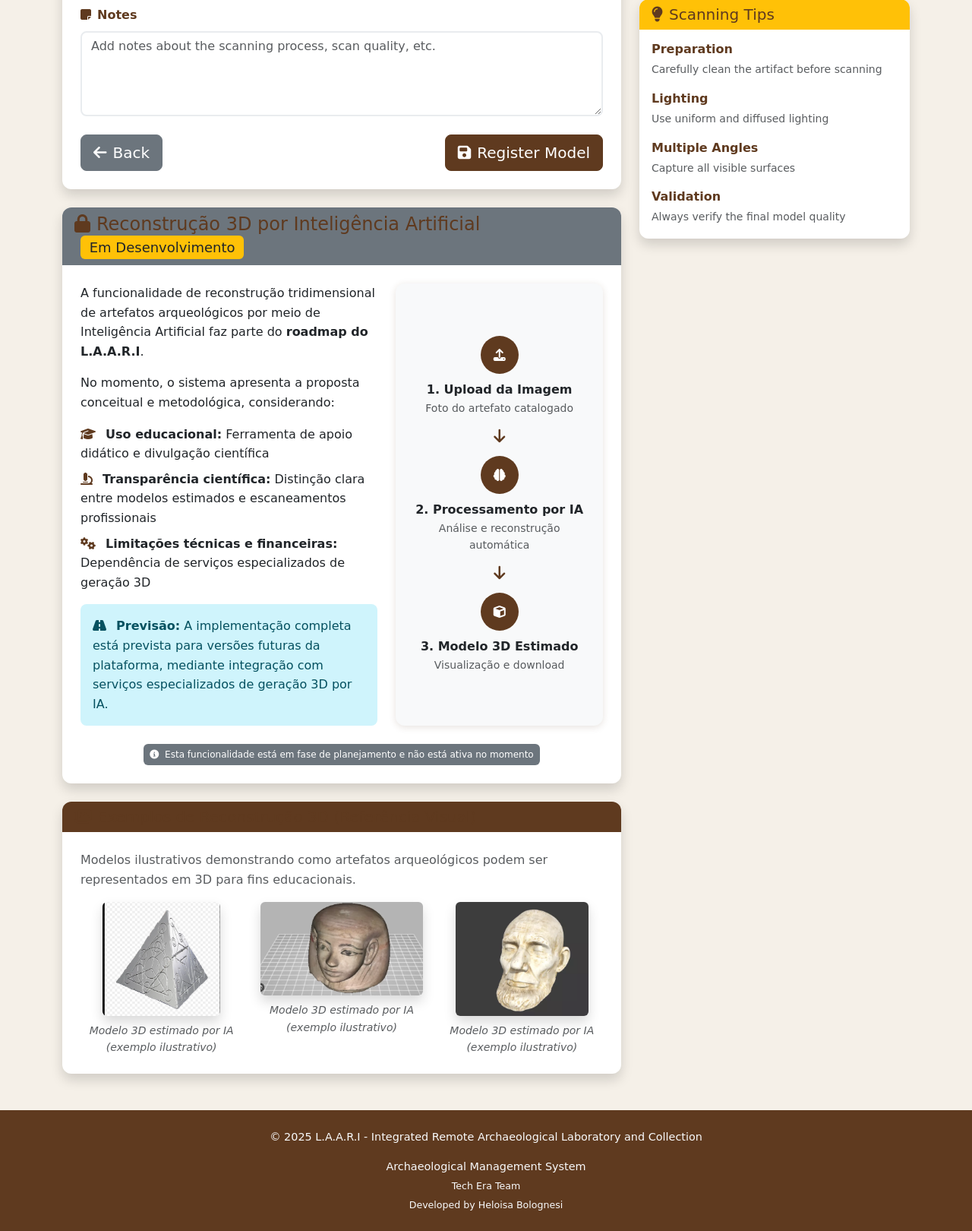
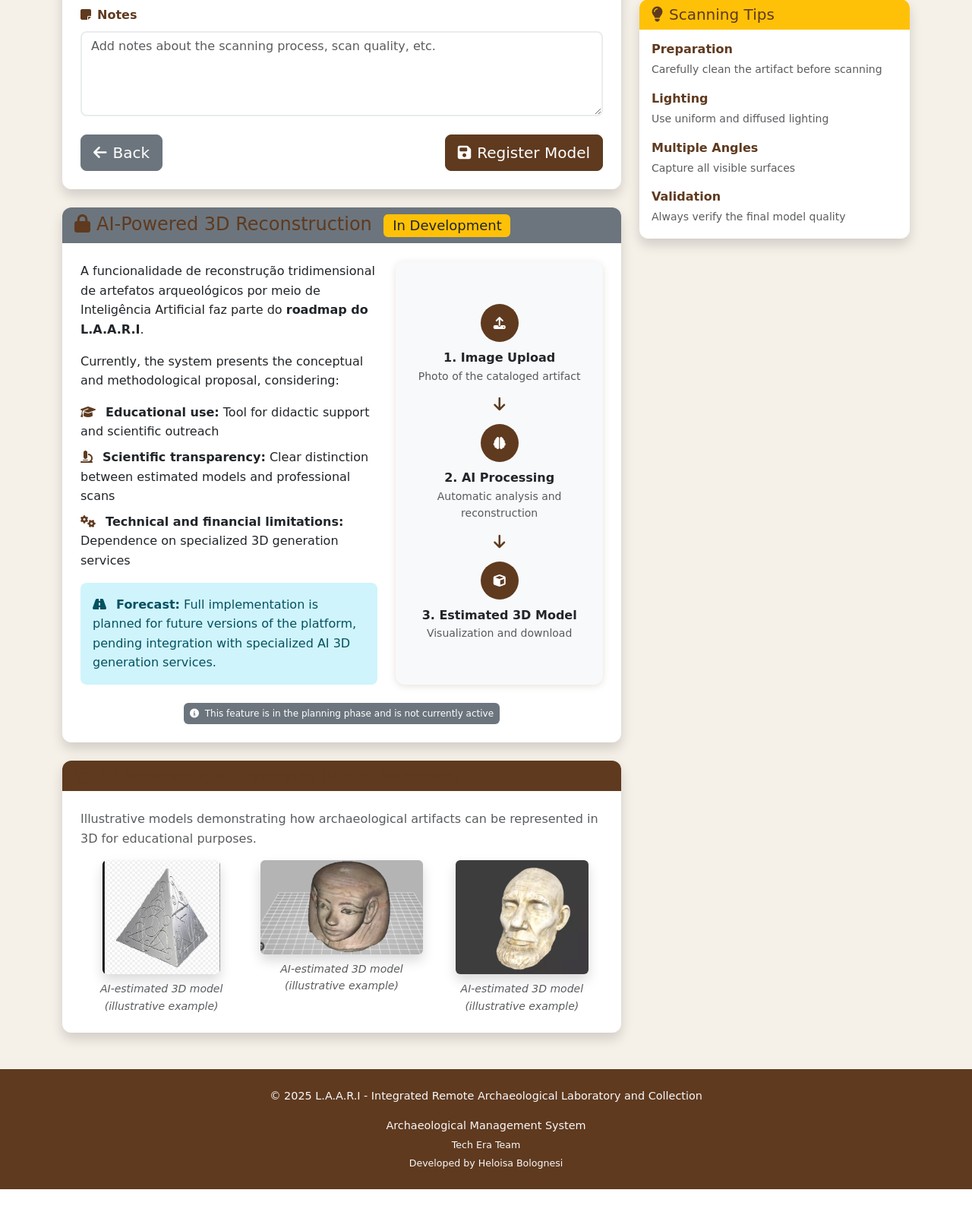
Before and after one commit to heloisabolognesi/teste22, a Flask app: page /scanner_3d in a window 1280 px wide. Shown: the part 585-2205 px from the top of the page at 76% size. After the commit the page ends 2150 px from the top, so only its background shows below. Run offline with Flask 3, Linux system fonts and the light colour scheme; the visitor is signed in with stand-in values (Sample User, id 1); data that the repository does not hold is empty; some libraries are stand-ins or nearby versions; some web fonts are replaced.

Commit message:
Add translations for the AI 3D reconstruction section
Add i18n keys and update template to support multiple languages for the AI 3D reconstruction section in scanner_3d.html.

Replit-Commit-Author: Agent
Replit-Commit-Session-Id: 91bfc21d-135f-4f37-bb75-e9b5d890c340
Replit-Commit-Checkpoint-Type: full_checkpoint
Replit-Commit-Event-Id: df0deb43-503e-4d54-a420-6112878a08f6
Replit-Commit-Screenshot-Url: https://storage.googleapis.com/screenshot-production-us-central1/86f88c59-1b27-4410-98b4-2d7b6d49d99b/91bfc21d-135f-4f37-bb75-e9b5d890c340/JEI2CvT

```diff
--- a/templates/scanner_3d.html
+++ b/templates/scanner_3d.html
@@ -102,35 +102,35 @@
         <div class="card border-0 shadow mt-4">
             <div class="card-header bg-secondary text-white">
                 <h4 class="mb-0">
-                    <i class="fas fa-lock me-2"></i>Reconstrução 3D por Inteligência Artificial
-                    <span class="badge bg-warning text-dark ms-2">Em Desenvolvimento</span>
+                    <i class="fas fa-lock me-2"></i><span data-i18n="ai3d_dev_title">Reconstrução 3D por Inteligência Artificial</span>
+                    <span class="badge bg-warning text-dark ms-2" data-i18n="ai3d_dev_badge">Em Desenvolvimento</span>
                 </h4>
             </div>
             <div class="card-body p-4">
                 <div class="row">
                     <div class="col-md-7">
-                        <p class="mb-3">
+                        <p class="mb-3" data-i18n-html="ai3d_dev_intro">
                             A funcionalidade de reconstrução tridimensional de artefatos arqueológicos por meio de
                             Inteligência Artificial faz parte do <strong>roadmap do L.A.A.R.I</strong>.
                         </p>
-                        <p class="mb-3">No momento, o sistema apresenta a proposta conceitual e metodológica, considerando:</p>
+                        <p class="mb-3" data-i18n="ai3d_dev_context">No momento, o sistema apresenta a proposta conceitual e metodológica, considerando:</p>
                         <ul class="list-unstyled mb-3">
                             <li class="mb-2">
                                 <i class="fas fa-graduation-cap text-archaeological me-2"></i>
-                                <strong>Uso educacional:</strong> Ferramenta de apoio didático e divulgação científica
+                                <strong data-i18n="ai3d_dev_edu_title">Uso educacional:</strong> <span data-i18n="ai3d_dev_edu_desc">Ferramenta de apoio didático e divulgação científica</span>
                             </li>
                             <li class="mb-2">
                                 <i class="fas fa-microscope text-archaeological me-2"></i>
-                                <strong>Transparência científica:</strong> Distinção clara entre modelos estimados e escaneamentos profissionais
+                                <strong data-i18n="ai3d_dev_transparency_title">Transparência científica:</strong> <span data-i18n="ai3d_dev_transparency_desc">Distinção clara entre modelos estimados e escaneamentos profissionais</span>
                             </li>
                             <li class="mb-2">
                                 <i class="fas fa-cogs text-archaeological me-2"></i>
-                                <strong>Limitações técnicas e financeiras:</strong> Dependência de serviços especializados de geração 3D
+                                <strong data-i18n="ai3d_dev_limitations_title">Limitações técnicas e financeiras:</strong> <span data-i18n="ai3d_dev_limitations_desc">Dependência de serviços especializados de geração 3D</span>
                             </li>
                         </ul>
                         <div class="alert alert-info mb-0">
                             <i class="fas fa-road me-2"></i>
-                            <strong>Previsão:</strong> A implementação completa está prevista para versões futuras da plataforma, mediante integração com serviços especializados de geração 3D por IA.
+                            <strong data-i18n="ai3d_dev_forecast_title">Previsão:</strong> <span data-i18n="ai3d_dev_forecast_desc">A implementação completa está prevista para versões futuras da plataforma, mediante integração com serviços especializados de geração 3D por IA.</span>
                         </div>
                     </div>
 
@@ -141,24 +141,24 @@
                                     <div class="rounded-circle bg-archaeological text-white d-inline-flex align-items-center justify-content-center mb-2" style="width: 50px; height: 50px;">
                                         <i class="fas fa-upload"></i>
                                     </div>
-                                    <div class="fw-bold">1. Upload da Imagem</div>
-                                    <div class="small text-muted">Foto do artefato catalogado</div>
+                                    <div class="fw-bold" data-i18n="ai3d_dev_step1_title">1. Upload da Imagem</div>
+                                    <div class="small text-muted" data-i18n="ai3d_dev_step1_desc">Foto do artefato catalogado</div>
                                 </div>
                                 <i class="fas fa-arrow-down text-archaeological fs-5 mb-3"></i>
                                 <div class="workflow-step text-center mb-3">
                                     <div class="rounded-circle bg-archaeological text-white d-inline-flex align-items-center justify-content-center mb-2" style="width: 50px; height: 50px;">
                                         <i class="fas fa-brain"></i>
                                     </div>
-                                    <div class="fw-bold">2. Processamento por IA</div>
-                                    <div class="small text-muted">Análise e reconstrução automática</div>
+                                    <div class="fw-bold" data-i18n="ai3d_dev_step2_title">2. Processamento por IA</div>
+                                    <div class="small text-muted" data-i18n="ai3d_dev_step2_desc">Análise e reconstrução automática</div>
                                 </div>
                                 <i class="fas fa-arrow-down text-archaeological fs-5 mb-3"></i>
                                 <div class="workflow-step text-center">
                                     <div class="rounded-circle bg-archaeological text-white d-inline-flex align-items-center justify-content-center mb-2" style="width: 50px; height: 50px;">
                                         <i class="fas fa-cube"></i>
                                     </div>
-                                    <div class="fw-bold">3. Modelo 3D Estimado</div>
-                                    <div class="small text-muted">Visualização e download</div>
+                                    <div class="fw-bold" data-i18n="ai3d_dev_step3_title">3. Modelo 3D Estimado</div>
+                                    <div class="small text-muted" data-i18n="ai3d_dev_step3_desc">Visualização e download</div>
                                 </div>
                             </div>
                         </div>
@@ -168,7 +168,7 @@
                 <div class="text-center mt-4">
                     <span class="badge bg-secondary p-2">
                         <i class="fas fa-info-circle me-1"></i>
-                        Esta funcionalidade está em fase de planejamento e não está ativa no momento
+                        <span data-i18n="ai3d_dev_inactive_notice">Esta funcionalidade está em fase de planejamento e não está ativa no momento</span>
                     </span>
                 </div>
             </div>
@@ -177,11 +177,11 @@
         <div class="card border-0 shadow mt-4">
             <div class="card-header bg-archaeological text-white">
                 <h5 class="mb-0">
-                    <i class="fas fa-images me-2"></i>Exemplos de Reconstrução 3D (Referência Visual)
+                    <i class="fas fa-images me-2"></i><span data-i18n="ai3d_examples_title">Exemplos de Reconstrução 3D (Referência Visual)</span>
                 </h5>
             </div>
             <div class="card-body p-4">
-                <p class="text-muted mb-3">
+                <p class="text-muted mb-3" data-i18n="ai3d_examples_desc">
                     Modelos ilustrativos demonstrando como artefatos arqueológicos podem ser representados em 3D para fins educacionais.
                 </p>
                 <div class="row justify-content-center g-4">
@@ -191,7 +191,7 @@
                                  class="img-fluid rounded shadow"
                                  alt="Modelo 3D estimado por IA (exemplo ilustrativo)"
                                  style="max-height: 150px; object-fit: contain; background-color: #f8f9fa;">
-                            <div class="small text-muted mt-2"><em>Modelo 3D estimado por IA (exemplo ilustrativo)</em></div>
+                            <div class="small text-muted mt-2"><em data-i18n="ai3d_examples_caption">Modelo 3D estimado por IA (exemplo ilustrativo)</em></div>
                         </div>
                     </div>
                     <div class="col-md-4 col-sm-6">
@@ -200,7 +200,7 @@
                                  class="img-fluid rounded shadow"
                                  alt="Modelo 3D estimado por IA (exemplo ilustrativo)"
                                  style="max-height: 150px; object-fit: contain; background-color: #f8f9fa;">
-                            <div class="small text-muted mt-2"><em>Modelo 3D estimado por IA (exemplo ilustrativo)</em></div>
+                            <div class="small text-muted mt-2"><em data-i18n="ai3d_examples_caption">Modelo 3D estimado por IA (exemplo ilustrativo)</em></div>
                         </div>
                     </div>
                     <div class="col-md-4 col-sm-6">
@@ -209,7 +209,7 @@
                                  class="img-fluid rounded shadow"
                                  alt="Modelo 3D estimado por IA (exemplo ilustrativo)"
                                  style="max-height: 150px; object-fit: contain; background-color: #f8f9fa;">
-                            <div class="small text-muted mt-2"><em>Modelo 3D estimado por IA (exemplo ilustrativo)</em></div>
+                            <div class="small text-muted mt-2"><em data-i18n="ai3d_examples_caption">Modelo 3D estimado por IA (exemplo ilustrativo)</em></div>
                         </div>
                     </div>
                 </div>
```
Also changed, not shown: static/js/translations.js.
